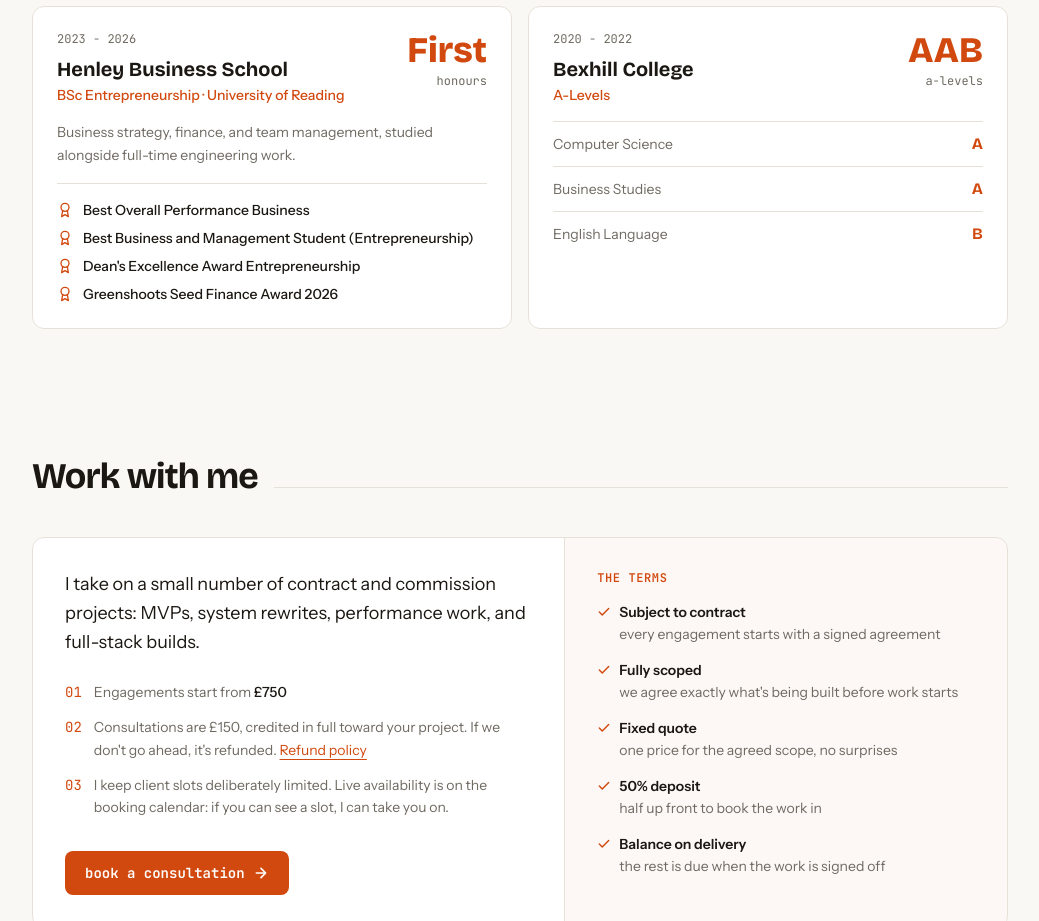
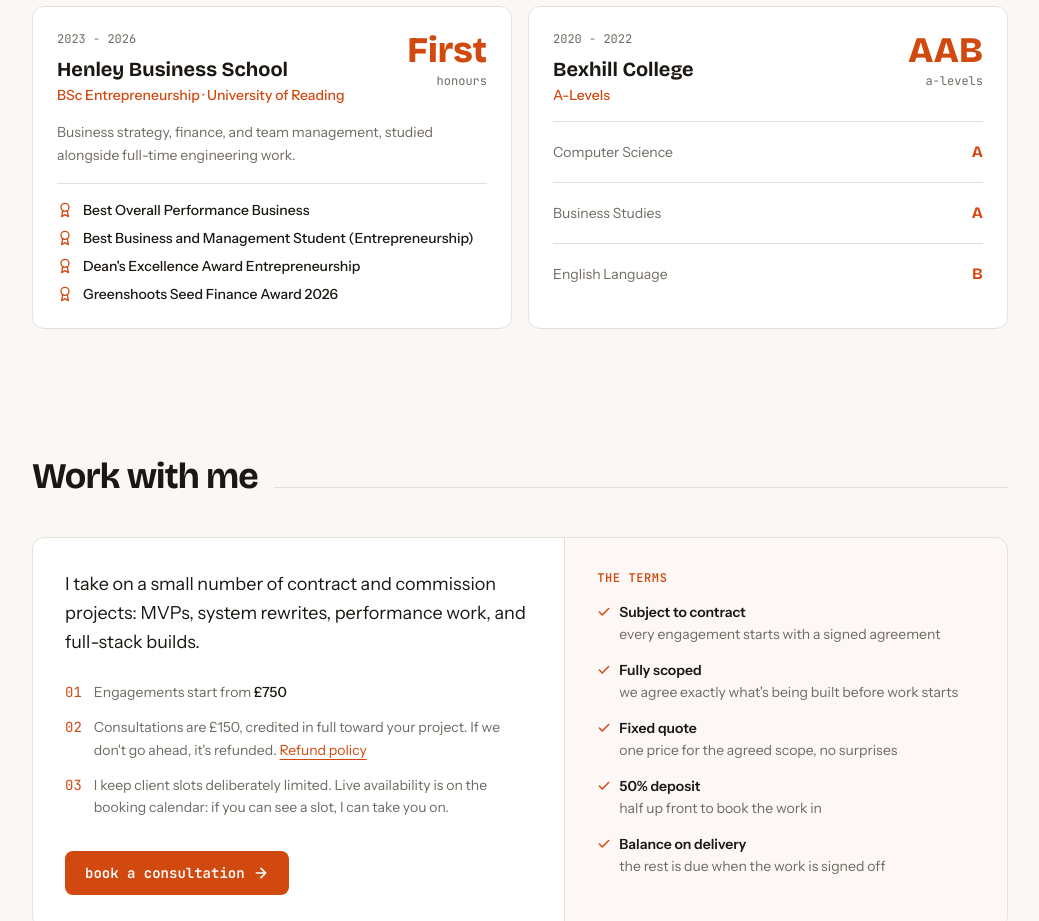
Before and after one commit to t3ned/gmiles.dev, a Vue app: page / in a window 1280 px wide. Shown: the part 2620-3541 px from the top of the page, without its empty margins (120-1159 px from the left). Built offline with nearby package versions, Linux system fonts and the light colour scheme.

Commit message:
fix: stretch subject rows to fill education cards

```diff
--- a/src/components/EducationSection.vue
+++ b/src/components/EducationSection.vue
@@ -28,11 +28,14 @@ import SectionLabel from "./SectionLabel.vue";
 
 				<p v-if="school.detail" class="text-soft mt-4 text-sm leading-relaxed">{{ school.detail }}</p>
 
-				<ul v-if="school.subjects?.length" class="border-line mt-4 divide-y divide-(--c-line) border-t">
+				<ul
+					v-if="school.subjects?.length"
+					class="border-line mt-4 flex flex-1 flex-col divide-y divide-(--c-line) border-t"
+				>
 					<li
 						v-for="{ subject, grade } in school.subjects"
 						:key="subject"
-						class="flex items-center justify-between py-2.5 text-sm"
+						class="flex flex-1 items-center justify-between py-2.5 text-sm"
 					>
 						<span class="text-soft">{{ subject }}</span>
 						<span class="font-display text-accent text-base font-bold">{{ grade }}</span>
```
